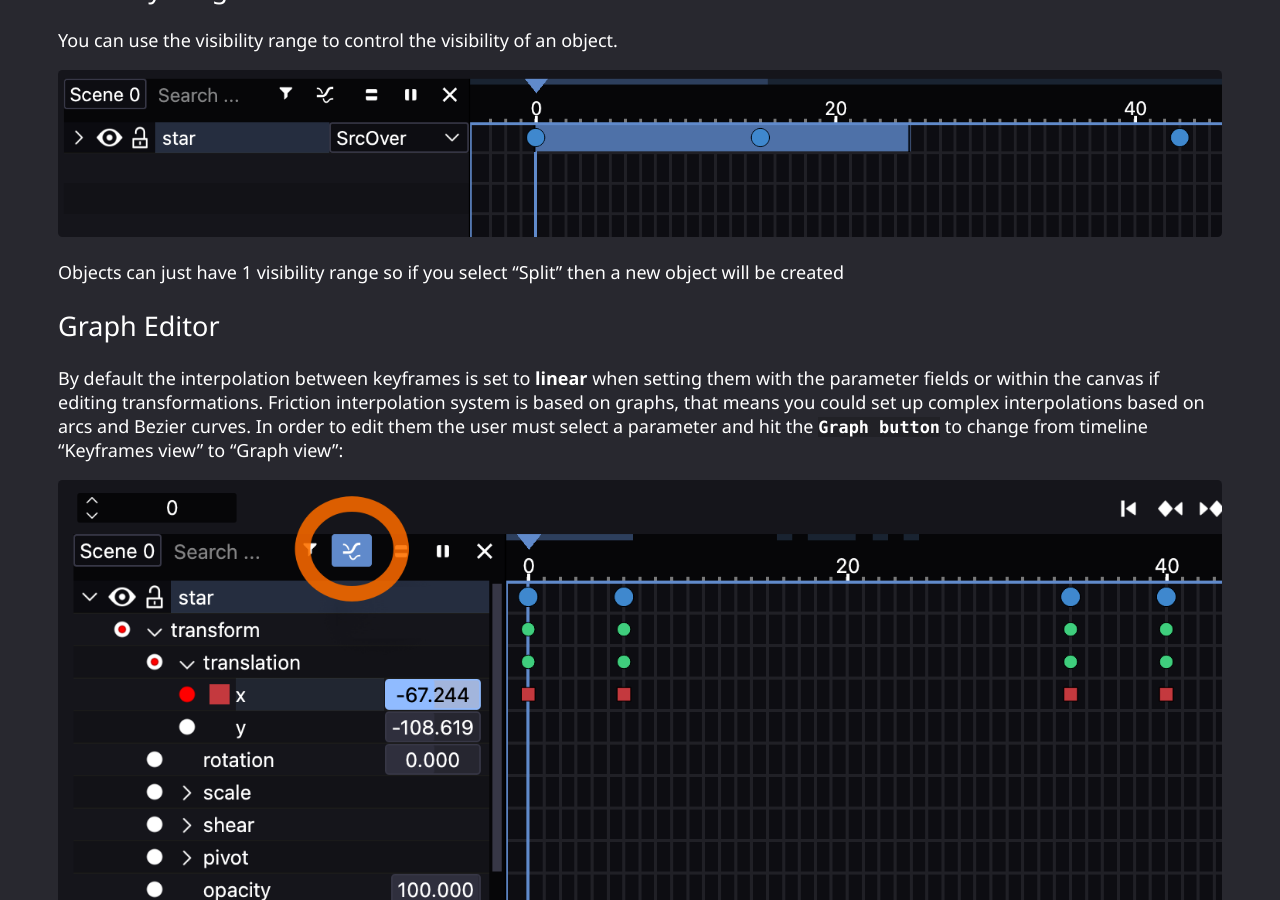
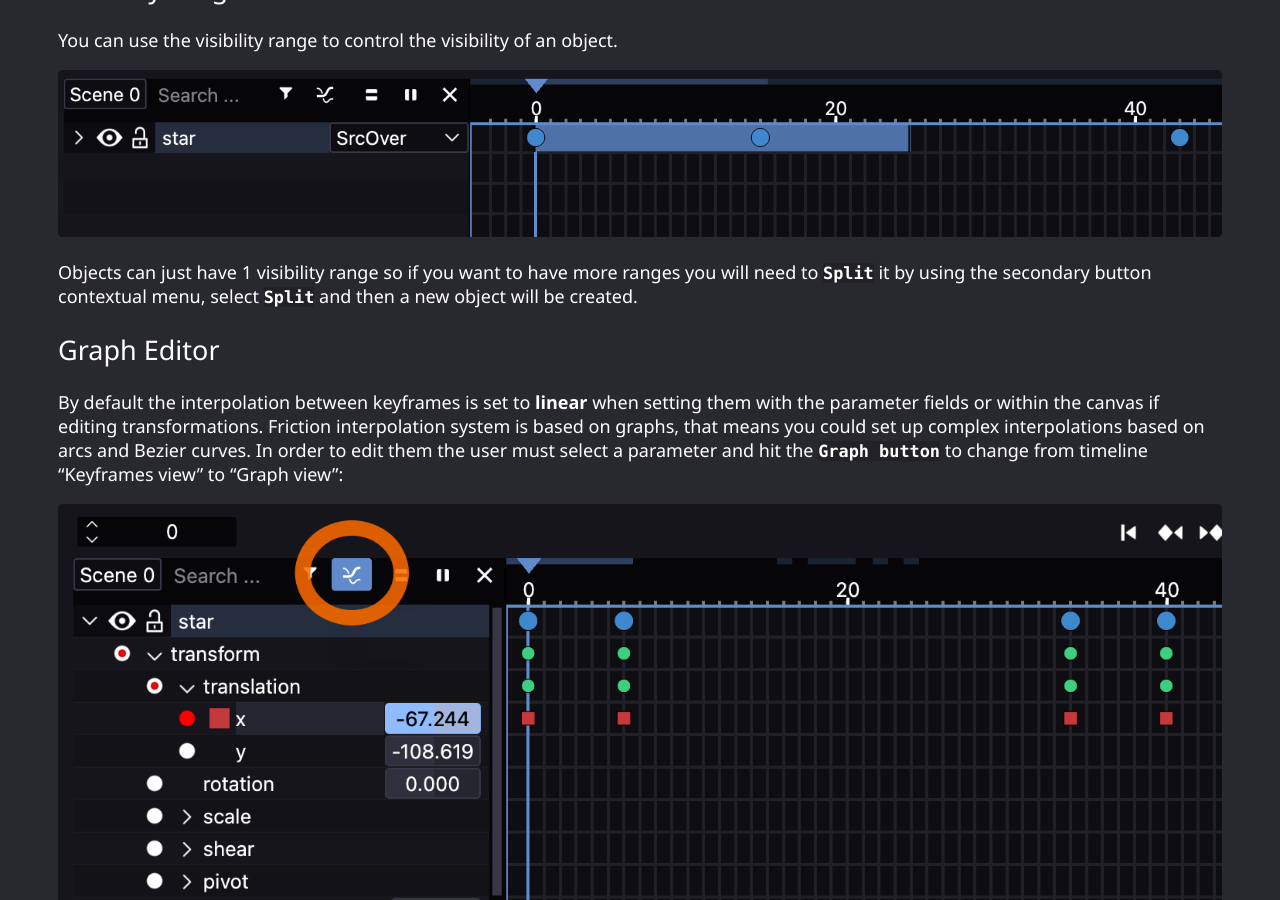
Before and after one commit to friction2d/friction2d.github.io, a Jekyll site: the page built from documentation/tips.md, in a window 1280 px wide and 900 px high, scrolled down 11434 px. Built offline with Jekyll 4.4.1, drawn with Linux system fonts in a browser that asks for light colours.

Commit message:
"Split" feature better explained

```diff
--- a/documentation/tips.md
+++ b/documentation/tips.md
@@ -126,7 +126,7 @@ You can use the visibility range to control the visibility of an object.
 
 ![Timeline navigation](/assets/documentation/usage/usage_18.png)
 
-Objects can just have 1 visibility range so if you select "Split" then a new object will be created
+Objects can just have 1 visibility range so if you want to have more ranges you will need to `Split` it by using the secondary button contextual menu, select  `Split` and then a new object will be created.
 
 ## Graph Editor
 
```
